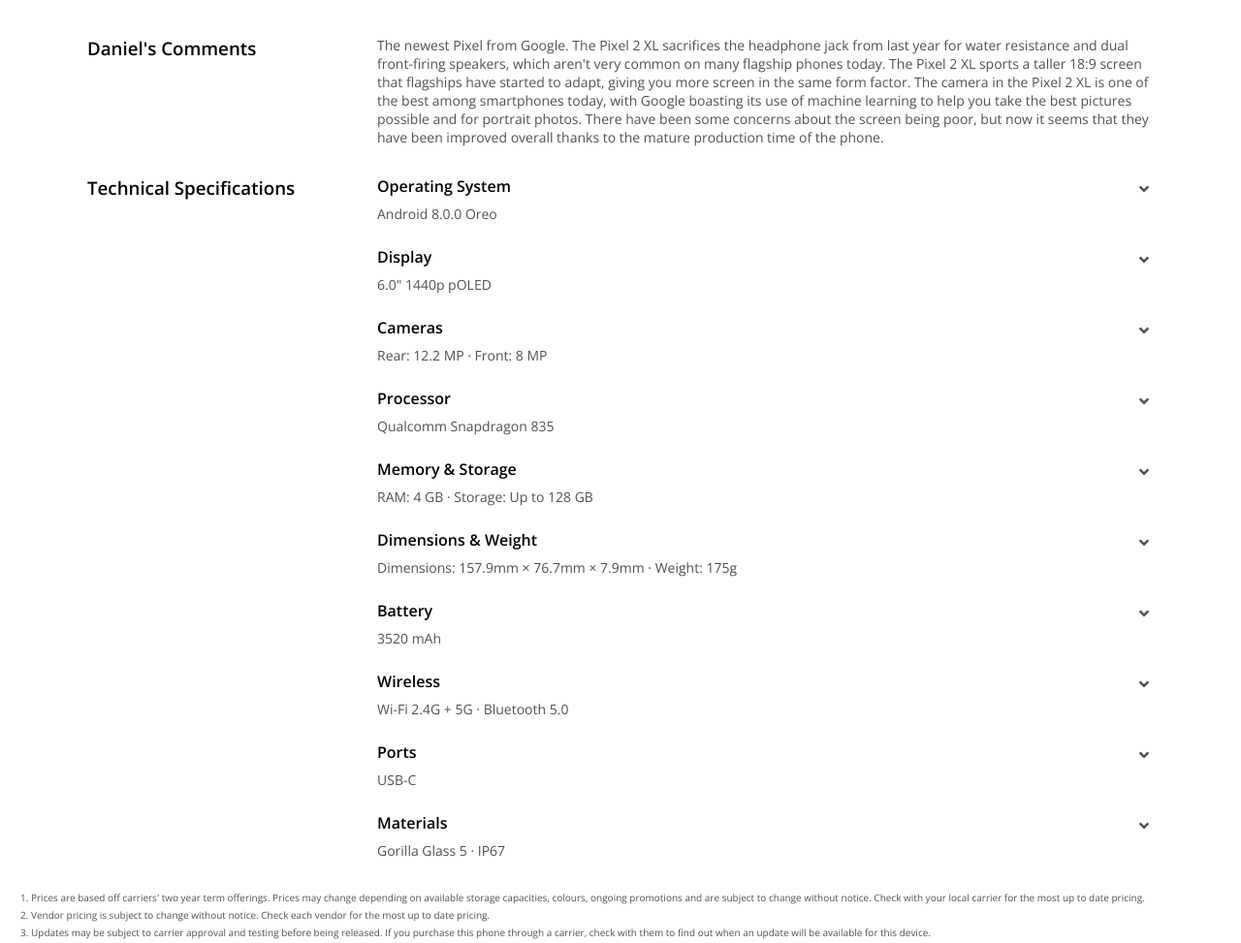
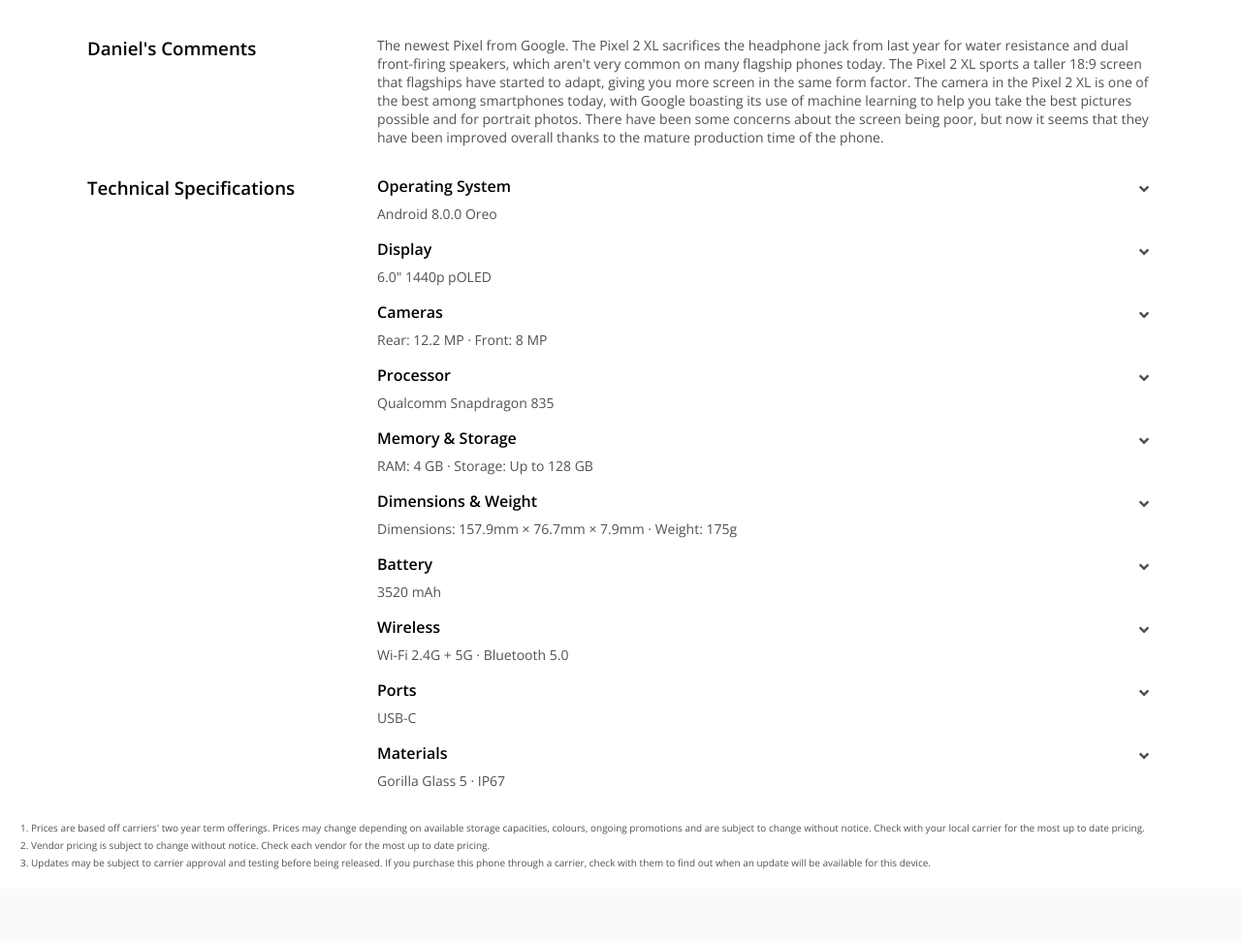
Before and after one commit to DdcCabuslay/makoto, a PHP site: page /phones/phone.php in a window 1280 px wide. Shown: the part 619-1592 px from the top of the page at 97% size. After the commit the page ends 1516 px from the top, so only its background shows below. Run offline with PHP 8.4, Linux system fonts and the light colour scheme; some libraries are stand-ins or nearby versions.

Commit message:
Changed spec table to display grid with gaps instead of margin-top on headers

```diff
--- a/styles/product.css
+++ b/styles/product.css
@@ -38,8 +38,8 @@
 	padding: 1rem 1rem 0;
 }
 .info_window, .price_listing_row, .info_window_row,
-.product_details > div, .highlights_table, .spec_table_spec, .spec_table_row,
-.spec_table_subtable {
+.product_details > div, .highlights_table, .spec_table, .spec_table_spec,
+.spec_table_row, .spec_table_subtable {
 	display: grid;
 }
 .info_window h1, .info_window h2, .info_window h3 {
@@ -147,6 +147,7 @@
 }
 .spec_table {
 	margin-bottom: 1rem;
+	grid-gap: 1rem;
 }
 .spec_table_row {
 	grid-template-columns: 1fr auto;
@@ -156,7 +157,7 @@
 	margin-top: 0rem;
 }
 .spec_table_row h4 {
-	margin-top: 1.5rem;
+	margin-top: 0rem;
 	margin-bottom: 0.5rem;
 }
 .spec_table_row svg {
```
